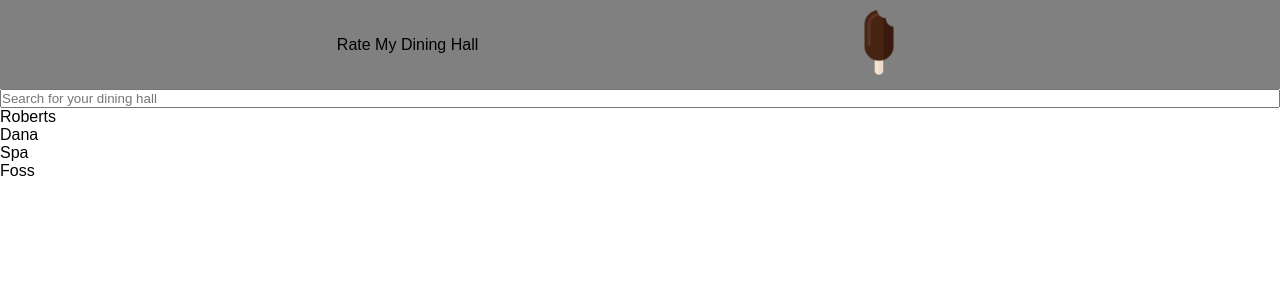
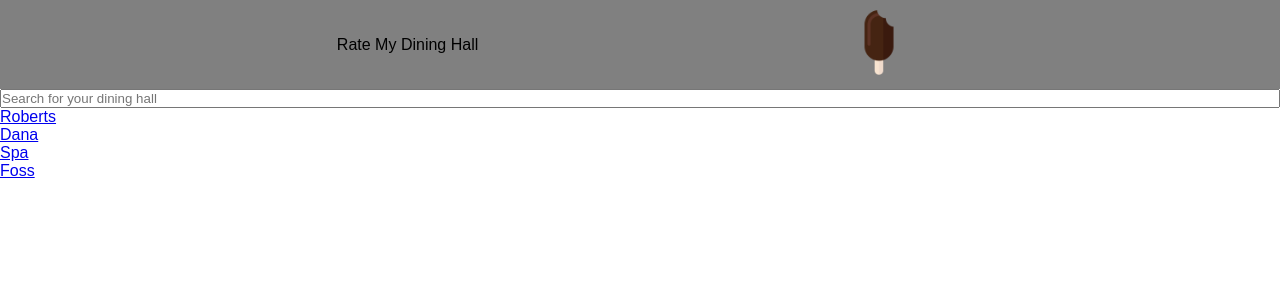
Before and after one commit to AKWOK15/Rate-Dining-Hall, a React (Create React App) app in the folder rate-dining-hall/: page / in a window 1280 px wide. Shown: the top 300 px of the page. Built offline with nearby package versions, Linux system fonts and the light colour scheme.

Commit message:
made search bar take you to associated page

```diff
--- a/rate-dining-hall/src/index.tsx
+++ b/rate-dining-hall/src/index.tsx
@@ -18,7 +18,7 @@ root.render(
       <Routes>
         {/* "/" signfies start path when react first gets loaded*/}
         <Route path = "/" element = {<SearchBar />}/>
-        {/* <Route path = "/" element = {<Roberts />}/> */}
+        /* <Route path = "/roberts" element = {<Roberts />}/>
         <Route path = "/form" element = {<Form />}/>
 
       </Routes>
--- a/rate-dining-hall/src/searchbar.tsx
+++ b/rate-dining-hall/src/searchbar.tsx
@@ -1,5 +1,5 @@
 import React, { useState } from 'react';
-
+import {Link} from 'react-router-dom';
 function SearchBar() {
   const [search, setSearch] = useState('');
   const diningHalls = [
@@ -30,7 +30,7 @@ function SearchBar() {
       {/* The outermost curly braces {}: These are used to indicate that the content inside is a JavaScript expression, and the result of this expression will be rendered by React */}
       {filteredDiningHalls.map((diningHall, index) => (
         <div key={index}>
-          <p>{diningHall.name}</p>
+          <Link to={"/"+diningHall.name.toLowerCase()}>{diningHall.name}</Link>
         </div>
       ))}
     </div>
```
